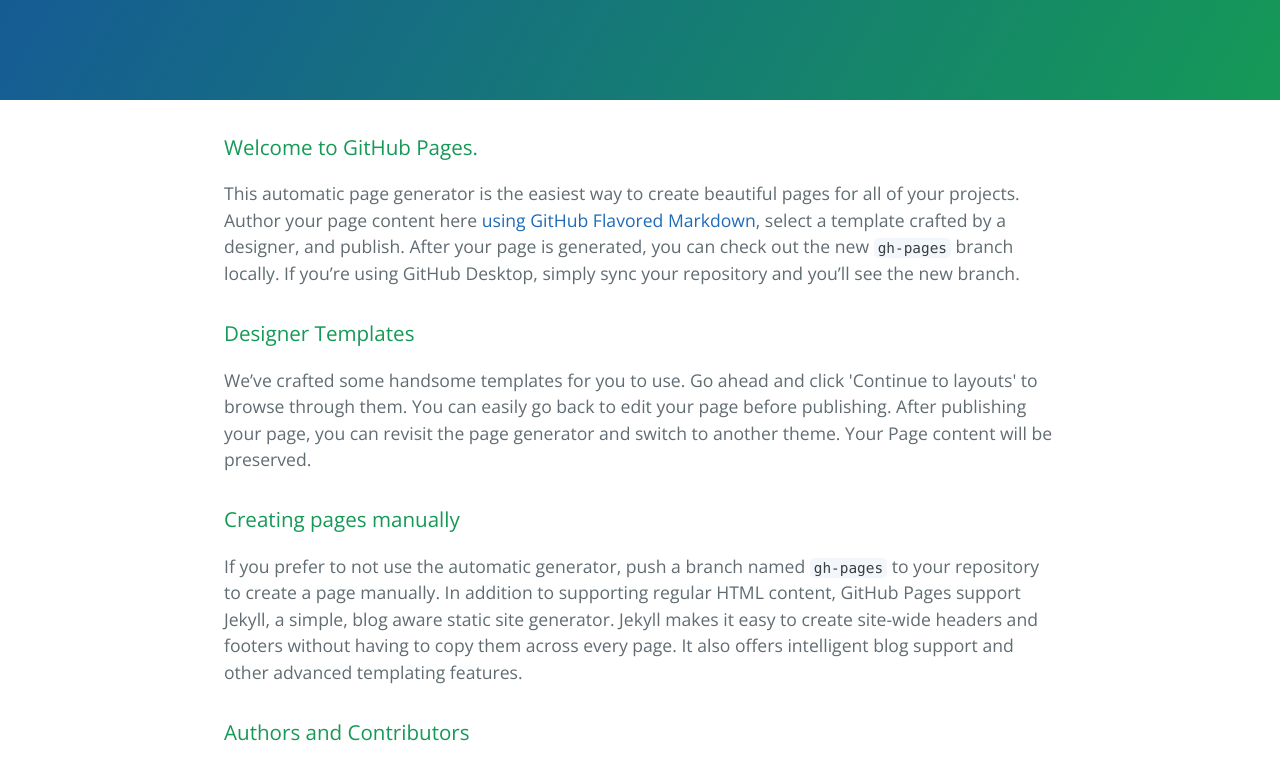
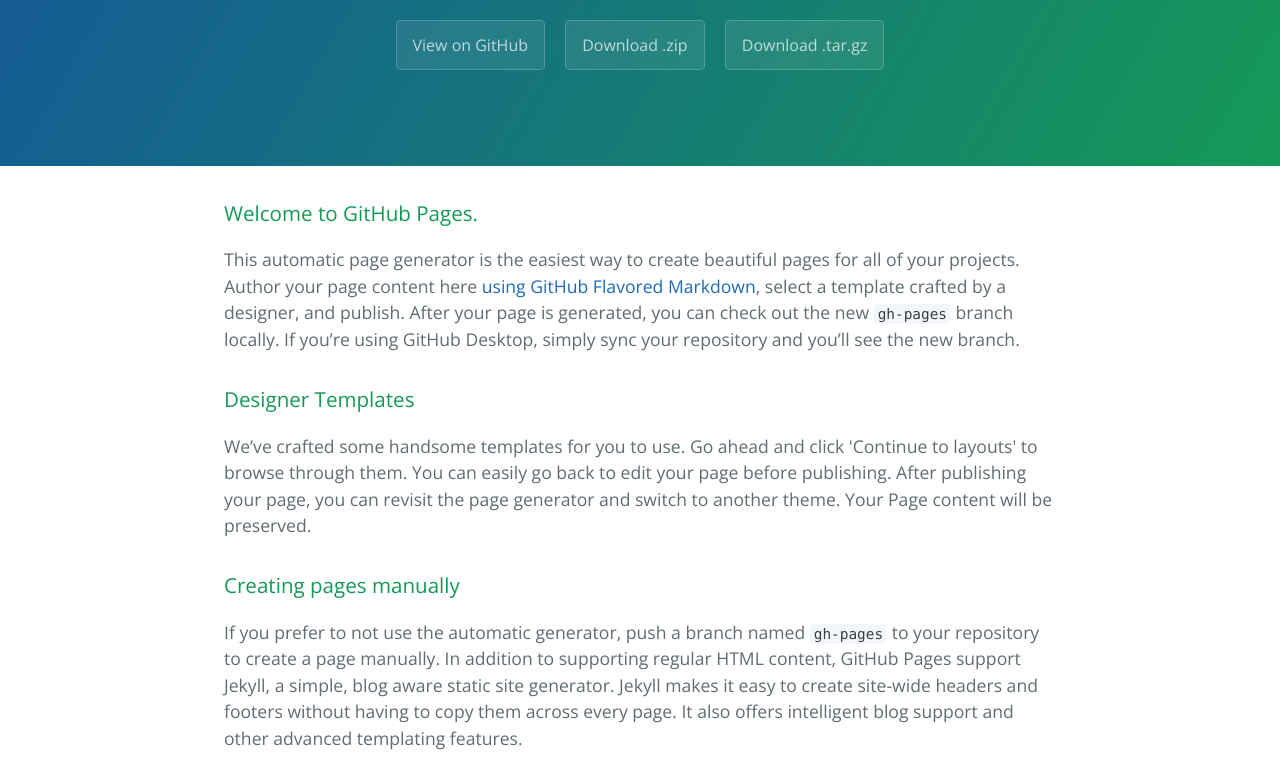
Before and after one commit to Thamayswaran/nightingale_screenshots, a plain HTML site: page index.html in a window 1280 px wide. Shown: the part 170-932 px from the top of the page. Drawn offline with nearby package versions, Linux system fonts and the light colour scheme.

Commit message:
Update index.html

```diff
--- a/index.html
+++ b/index.html
@@ -13,6 +13,9 @@
     <section class="page-header">
       <h1 class="project-name">Nightingale screenshots</h1>
       <h2 class="project-tagline"></h2>
+      <a href="https://github.com/Thamayswaran/nightingale_screenshots" class="btn">View on GitHub</a>
+      <a href="https://github.com/Thamayswaran/nightingale_screenshots/zipball/master" class="btn">Download .zip</a>
+      <a href="https://github.com/Thamayswaran/nightingale_screenshots/tarball/master" class="btn">Download .tar.gz</a>
     </section>
 
     <section class="main-content">
```
